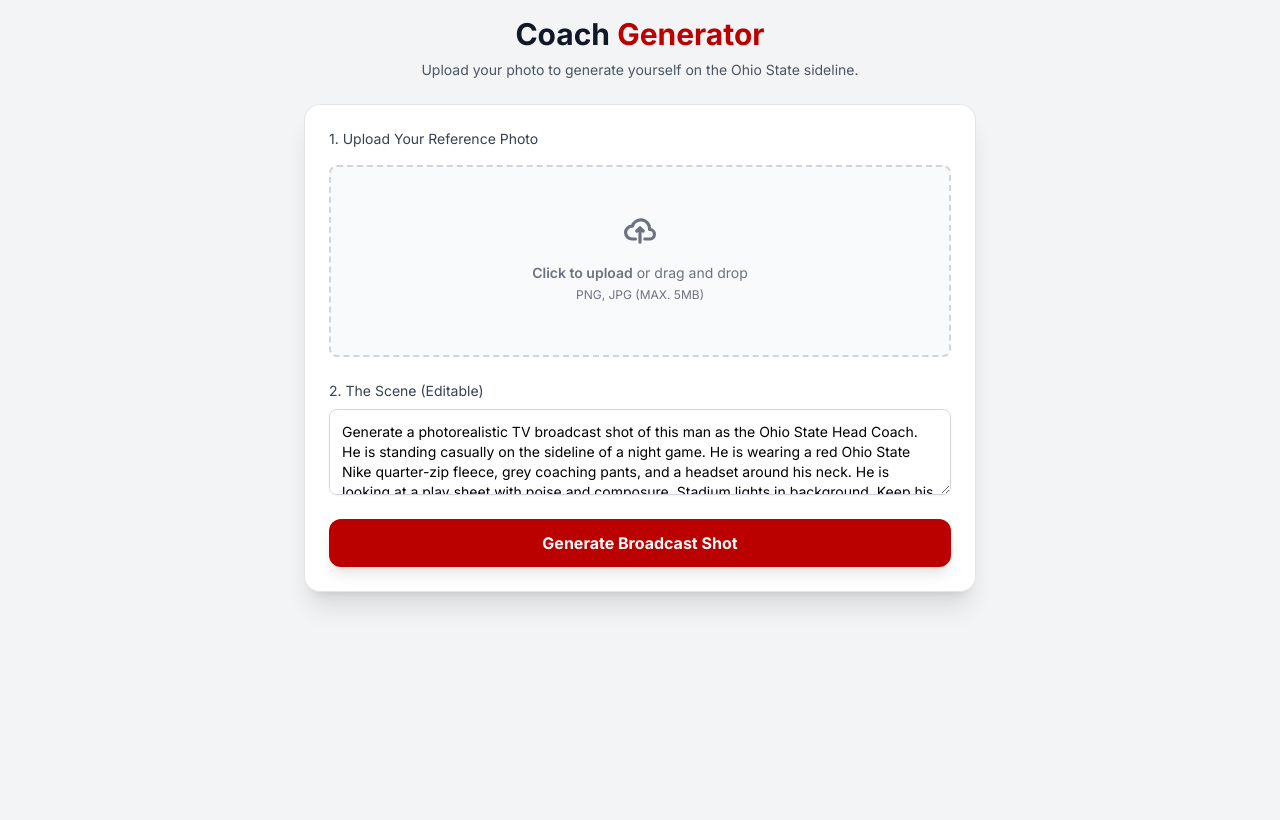
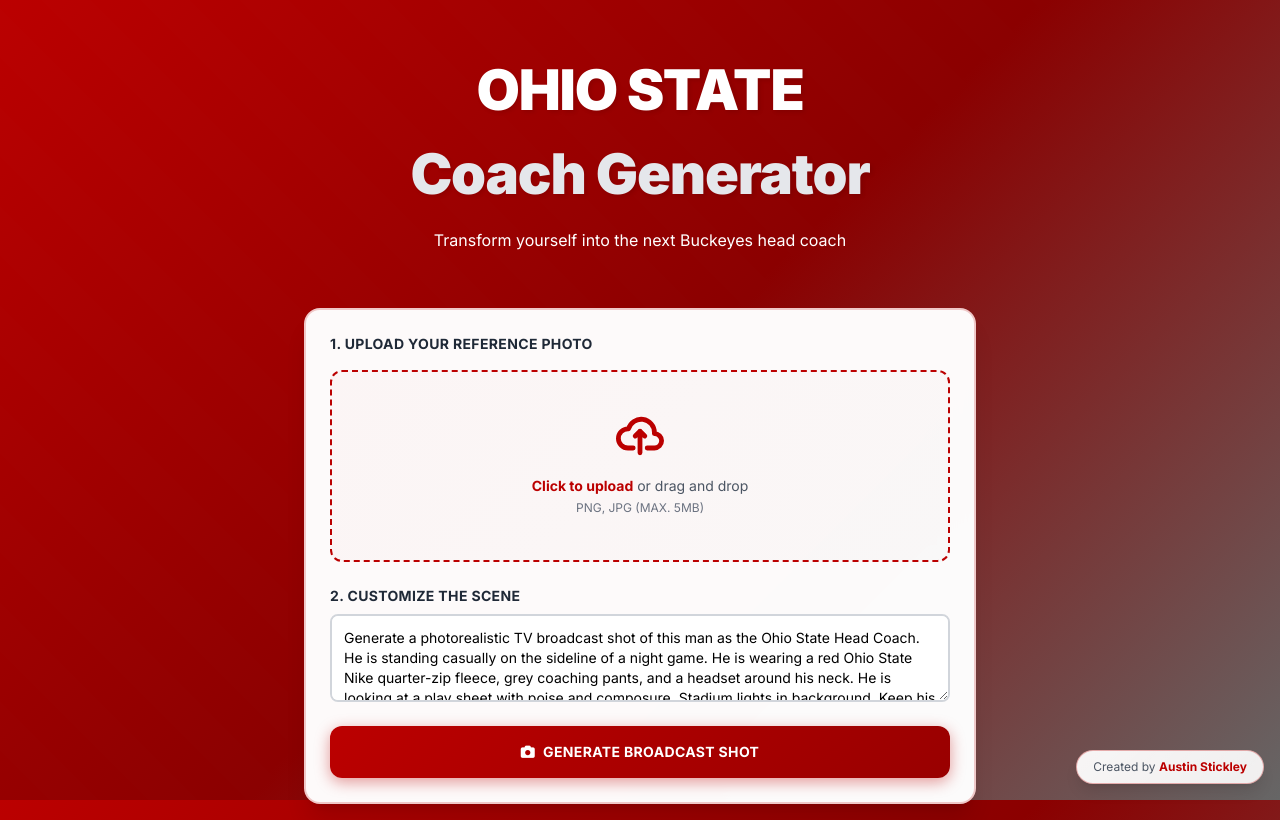
Before and after one commit to astickleyid/ohio-state-coach-generator, a plain HTML site: page index.html in a window 1280 px wide. Drawn offline with nearby package versions, Linux system fonts and the light colour scheme.

Commit message:
Add Ohio State themed styling and creator badge

```diff
--- a/index.html
+++ b/index.html
@@ -7,39 +7,116 @@
     <script src="https://cdn.tailwindcss.com"></script>
     <link href="https://cdnjs.cloudflare.com/ajax/libs/font-awesome/6.0.0/css/all.min.css" rel="stylesheet">
     <style>
-        @import url('https://fonts.googleapis.com/css2?family=Inter:wght@400;600;700&display=swap');
-        body { font-family: 'Inter', sans-serif; }
+        @import url('https://fonts.googleapis.com/css2?family=Inter:wght@400;600;700;900&display=swap');
+
+        body {
+            font-family: 'Inter', sans-serif;
+            background: linear-gradient(135deg, #BB0000 0%, #8B0000 50%, #666666 100%);
+            background-attachment: fixed;
+        }
+
         .glass-panel {
-            background: rgba(255, 255, 255, 0.95);
-            backdrop-filter: blur(10px);
-            border: 1px solid rgba(0, 0, 0, 0.1);
+            background: rgba(255, 255, 255, 0.98);
+            backdrop-filter: blur(20px);
+            border: 2px solid rgba(187, 0, 0, 0.2);
+            box-shadow: 0 8px 32px rgba(0, 0, 0, 0.1);
         }
+
         .osu-red { color: #BB0000; }
-        .bg-osu-red { background-color: #BB0000; }
+        .bg-osu-red {
+            background: linear-gradient(135deg, #BB0000 0%, #990000 100%);
+        }
         .osu-grey { color: #666666; }
+        .bg-osu-grey { background-color: #666666; }
+
+        .header-title {
+            font-size: 3.5rem;
+            font-weight: 900;
+            letter-spacing: -0.02em;
+            text-shadow: 2px 2px 4px rgba(0, 0, 0, 0.1);
+        }
+
+        .buckeye-pattern {
+            position: fixed;
+            top: 0;
+            left: 0;
+            width: 100%;
+            height: 100%;
+            opacity: 0.05;
+            background-image:
+                repeating-linear-gradient(45deg, transparent, transparent 35px, rgba(255,255,255,.1) 35px, rgba(255,255,255,.1) 70px);
+            pointer-events: none;
+            z-index: 1;
+        }
+
+        .content-wrapper {
+            position: relative;
+            z-index: 10;
+        }
+
         .loader {
-            border: 3px solid #f3f3f3;
+            border: 3px solid rgba(255, 255, 255, 0.3);
             border-radius: 50%;
-            border-top: 3px solid #BB0000;
+            border-top: 3px solid #ffffff;
             width: 24px;
             height: 24px;
-            -webkit-animation: spin 1s linear infinite; /* Safari */
             animation: spin 1s linear infinite;
         }
+
         @keyframes spin {
             0% { transform: rotate(0deg); }
             100% { transform: rotate(360deg); }
         }
+
+        .upload-zone {
+            transition: all 0.3s ease;
+            border: 2px dashed #BB0000;
+            background: linear-gradient(135deg, rgba(187, 0, 0, 0.02) 0%, rgba(102, 102, 102, 0.02) 100%);
+        }
+
+        .upload-zone:hover {
+            border-color: #990000;
+            background: linear-gradient(135deg, rgba(187, 0, 0, 0.05) 0%, rgba(102, 102, 102, 0.05) 100%);
+            transform: translateY(-2px);
+        }
+
+        .btn-primary {
+            background: linear-gradient(135deg, #BB0000 0%, #990000 100%);
+            box-shadow: 0 4px 15px rgba(187, 0, 0, 0.4);
+            transition: all 0.3s ease;
+        }
+
+        .btn-primary:hover:not(:disabled) {
+            box-shadow: 0 6px 20px rgba(187, 0, 0, 0.6);
+            transform: translateY(-2px);
+        }
+
+        .creator-badge {
+            background: linear-gradient(135deg, rgba(255, 255, 255, 0.95) 0%, rgba(255, 255, 255, 0.9) 100%);
+            border: 1px solid rgba(187, 0, 0, 0.3);
+            backdrop-filter: blur(10px);
+        }
     </style>
 </head>
-<body class="bg-gray-100 min-h-screen p-4 flex flex-col items-center">
+<body class="min-h-screen p-4 flex flex-col items-center">
 
-    <div class="max-w-2xl w-full space-y-6">
+    <!-- Background Pattern -->
+    <div class="buckeye-pattern"></div>
+
+    <!-- Creator Badge -->
+    <div class="fixed bottom-4 right-4 creator-badge rounded-full px-4 py-2 shadow-lg text-xs z-50 hover:shadow-xl transition-all">
+        <span class="text-gray-600">Created by</span> <span class="font-bold osu-red">Austin Stickley</span>
+    </div>
+
+    <div class="max-w-2xl w-full space-y-6 content-wrapper">
 
         <!-- Header -->
-        <div class="text-center space-y-2">
-            <h1 class="text-3xl font-bold text-gray-900">Coach <span class="osu-red">Generator</span></h1>
-            <p class="text-gray-600 text-sm">Upload your photo to generate yourself on the Ohio State sideline.</p>
+        <div class="text-center space-y-3 py-8">
+            <h1 class="header-title text-white">
+                <span class="text-white">OHIO STATE</span><br>
+                <span class="text-gray-200">Coach Generator</span>
+            </h1>
+            <p class="text-white text-base font-medium">Transform yourself into the next Buckeyes head coach</p>
         </div>
 
         <!-- Main Card -->
@@ -47,15 +124,15 @@
 
             <!-- Upload Section -->
             <div class="space-y-4">
-                <label class="block text-sm font-medium text-gray-700">1. Upload Your Reference Photo</label>
+                <label class="block text-sm font-bold text-gray-800 uppercase tracking-wide">1. Upload Your Reference Photo</label>
                 <div class="flex items-center justify-center w-full">
-                    <label for="dropzone-file" class="flex flex-col items-center justify-center w-full h-48 border-2 border-gray-300 border-dashed rounded-lg cursor-pointer bg-gray-50 hover:bg-gray-100 transition-colors">
+                    <label for="dropzone-file" class="upload-zone flex flex-col items-center justify-center w-full h-48 rounded-xl cursor-pointer">
                         <div class="flex flex-col items-center justify-center pt-5 pb-6" id="upload-placeholder">
-                            <svg class="w-8 h-8 mb-4 text-gray-500" aria-hidden="true" xmlns="http://www.w3.org/2000/svg" fill="none" viewBox="0 0 20 16">
+                            <svg class="w-12 h-12 mb-4 osu-red" aria-hidden="true" xmlns="http://www.w3.org/2000/svg" fill="none" viewBox="0 0 20 16">
                                 <path stroke="currentColor" stroke-linecap="round" stroke-linejoin="round" stroke-width="2" d="M13 13h3a3 3 0 0 0 0-6h-.025A5.56 5.56 0 0 0 16 6.5 5.5 5.5 0 0 0 5.207 5.021C5.137 5.017 5.071 5 5 5a4 4 0 0 0 0 8h2.167M10 15V6m0 0L8 8m2-2 2 2"/>
                             </svg>
-                            <p class="text-sm text-gray-500"><span class="font-semibold">Click to upload</span> or drag and drop</p>
-                            <p class="text-xs text-gray-500 mt-1">PNG, JPG (MAX. 5MB)</p>
+                            <p class="text-sm text-gray-700"><span class="font-bold osu-red">Click to upload</span> <span class="text-gray-600">or drag and drop</span></p>
+                            <p class="text-xs text-gray-500 mt-1 font-medium">PNG, JPG (MAX. 5MB)</p>
                         </div>
                         <img id="preview-image" class="hidden w-full h-full object-contain rounded-lg p-2" />
                         <input id="dropzone-file" type="file" class="hidden" accept="image/*" />
@@ -65,35 +142,39 @@
 
             <!-- Prompt Section -->
             <div class="mt-6 space-y-2">
-                <label class="block text-sm font-medium text-gray-700">2. The Scene (Editable)</label>
-                <textarea id="prompt-input" rows="3" class="block w-full rounded-lg border-gray-300 shadow-sm focus:border-red-500 focus:ring-red-500 sm:text-sm p-3 border" placeholder="Describe the scene...">Generate a photorealistic TV broadcast shot of this man as the Ohio State Head Coach. He is standing casually on the sideline of a night game. He is wearing a red Ohio State Nike quarter-zip fleece, grey coaching pants, and a headset around his neck. He is looking at a play sheet with poise and composure. Stadium lights in background. Keep his facial identity exactly as the uploaded photo.</textarea>
+                <label class="block text-sm font-bold text-gray-800 uppercase tracking-wide">2. Customize The Scene</label>
+                <textarea id="prompt-input" rows="3" class="block w-full rounded-lg border-2 border-gray-300 focus:border-red-500 focus:ring-2 focus:ring-red-500 sm:text-sm p-3 font-medium" placeholder="Describe the scene...">Generate a photorealistic TV broadcast shot of this man as the Ohio State Head Coach. He is standing casually on the sideline of a night game. He is wearing a red Ohio State Nike quarter-zip fleece, grey coaching pants, and a headset around his neck. He is looking at a play sheet with poise and composure. Stadium lights in background. Keep his facial identity exactly as the uploaded photo.</textarea>
             </div>
 
             <!-- Action Button -->
-            <button id="generate-btn" class="w-full mt-6 bg-osu-red hover:bg-red-800 text-white font-bold py-3 px-4 rounded-xl shadow-lg transform transition hover:scale-[1.02] flex justify-center items-center disabled:opacity-50 disabled:cursor-not-allowed">
+            <button id="generate-btn" class="btn-primary w-full mt-6 text-white font-bold py-4 px-6 rounded-xl flex justify-center items-center disabled:opacity-50 disabled:cursor-not-allowed uppercase tracking-wide text-sm">
+                <i class="fas fa-camera mr-2"></i>
                 <span id="btn-text">Generate Broadcast Shot</span>
                 <div id="btn-loader" class="loader ml-3 hidden"></div>
             </button>
 
             <!-- Error Message -->
-            <div id="error-msg" class="hidden mt-4 p-3 bg-red-100 text-red-700 text-sm rounded-lg"></div>
+            <div id="error-msg" class="hidden mt-4 p-4 bg-red-50 border-2 border-red-200 text-red-700 text-sm rounded-lg font-medium"></div>
 
         </div>
 
         <!-- Result Section -->
         <div id="result-container" class="hidden glass-panel rounded-2xl p-6 shadow-xl animate-fade-in">
-            <h3 class="text-lg font-bold text-gray-900 mb-4">On Air Result</h3>
-            <div class="relative w-full aspect-[9/16] bg-black rounded-lg overflow-hidden group">
+            <h3 class="text-xl font-bold text-gray-900 mb-4 uppercase tracking-wide flex items-center">
+                <i class="fas fa-tv mr-2 osu-red"></i>
+                Your Broadcast Shot
+            </h3>
+            <div class="relative w-full aspect-[9/16] bg-gradient-to-br from-gray-900 to-black rounded-xl overflow-hidden group border-4 border-gray-800">
                 <img id="generated-image" class="w-full h-full object-cover" src="" alt="Generated Coach">
-                <div class="absolute inset-0 bg-black bg-opacity-0 group-hover:bg-opacity-30 transition-all flex items-center justify-center opacity-0 group-hover:opacity-100">
-                     <button onclick="downloadImage()" class="bg-white text-black px-4 py-2 rounded-full font-bold shadow-lg hover:bg-gray-200 transition">
-                        <i class="fas fa-download mr-2"></i>Download
+                <div class="absolute inset-0 bg-black bg-opacity-0 group-hover:bg-opacity-40 transition-all flex items-center justify-center opacity-0 group-hover:opacity-100">
+                     <button onclick="downloadImage()" class="btn-primary text-white px-6 py-3 rounded-full font-bold shadow-2xl transition-all">
+                        <i class="fas fa-download mr-2"></i>Download Image
                     </button>
                 </div>
             </div>
-            <div class="mt-4 flex justify-between items-center text-xs text-gray-500">
-                <span>AI Generated • 8K Res</span>
-                <span>Broadcast Camera</span>
+            <div class="mt-4 flex justify-between items-center text-xs font-semibold text-gray-600 uppercase tracking-wide">
+                <span><i class="fas fa-robot mr-1 osu-red"></i>AI Generated</span>
+                <span><i class="fas fa-video mr-1 osu-red"></i>Broadcast Quality</span>
             </div>
         </div>
 
```
